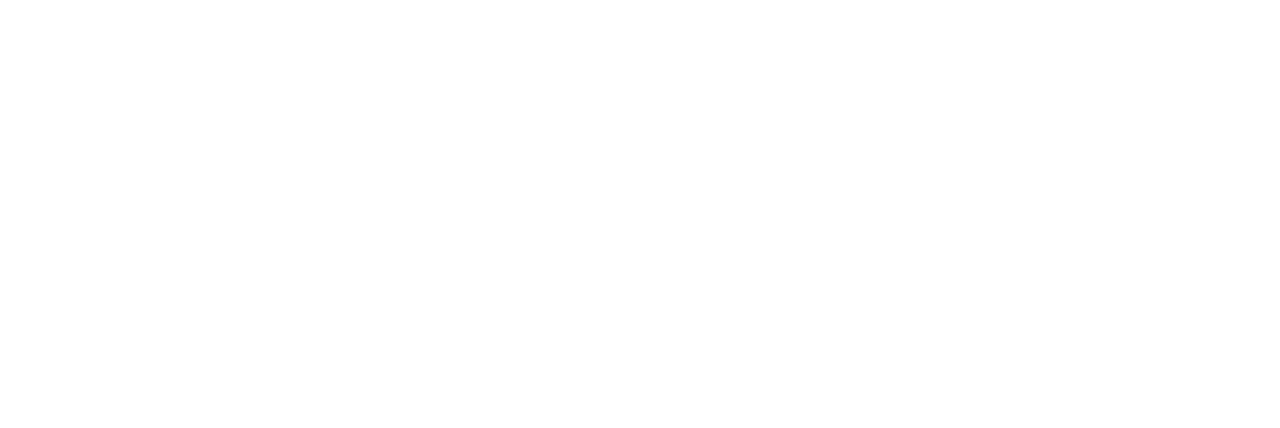
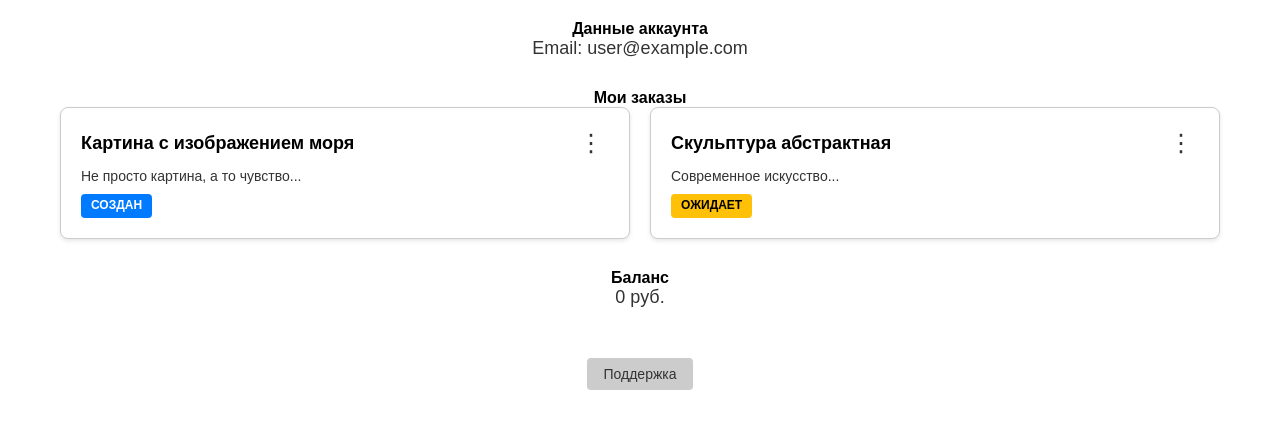
Before and after one commit to Zhitnikov/web-tg-ad-marketplace, a React (Vite) app in the folder frontend/: page /home in a window 1280 px wide. Before the commit this address had no page. Shown: the top 428 px of the page. Built offline with nearby package versions, Linux system fonts and the light colour scheme.

Commit message:
feat: add base homepage

```diff
--- a/frontend/src/App.tsx
+++ b/frontend/src/App.tsx
@@ -2,6 +2,7 @@
 import Auth from './pages/Auth';
 import MyOrders from "./pages/MyOrders.tsx";
 import WalletReplenish from "./pages/WalletReplenish.tsx";
+import Home from "./pages/Home.tsx";
 
 function App() {
     return (
@@ -12,6 +13,7 @@
                     <Route path="/auth" element={<Auth />} />
                     <Route path="/my-orders" element={<MyOrders />} />
                     <Route path="/wallet-replenish" element={<WalletReplenish />} />
+                    <Route path="/home" element={<Home />} />
                 </Routes>
             </div>
         </Router>
--- /dev/null
+++ b/frontend/src/components/home/AccountInfo.tsx
@@ -0,0 +1,16 @@
+import React from 'react';
+
+interface AccountInfoProps {
+    email: string;
+}
+
+const AccountInfo: React.FC<AccountInfoProps> = ({ email }) => {
+    return (
+        <div className="account-info">
+            <h2>Данные аккаунта</h2>
+            <p>Email: {email}</p>
+        </div>
+    );
+};
+
+export default AccountInfo;
--- /dev/null
+++ b/frontend/src/components/home/Balance.tsx
@@ -0,0 +1,19 @@
+import React, { useState, useEffect } from 'react';
+
+const Balance: React.FC = () => {
+    const [balance, setBalance] = useState<number>(0);
+
+    useEffect(() => {
+        const storedBalance = localStorage.getItem('balance');
+        setBalance(storedBalance ? parseFloat(storedBalance) : 0);
+    }, []);
+
+    return (
+        <div className="balance">
+            <h2>Баланс</h2>
+            <p>{balance} руб.</p>
+        </div>
+    );
+};
+
+export default Balance;
--- /dev/null
+++ b/frontend/src/components/home/MiniOrders.tsx
@@ -0,0 +1,33 @@
+import React from 'react';
+import OrderCard from '../orders/OrderCard';
+import type { Order } from '../../types/orderTypes';
+
+const mockMiniOrders: Order[] = [
+    {
+        id: '1',
+        name: 'Картина с изображением моря',
+        description: 'Не просто картина, а то чувство...',
+        status: 'создан',
+    },
+    {
+        id: '2',
+        name: 'Скульптура абстрактная',
+        description: 'Современное искусство...',
+        status: 'ожидает',
+    },
+];
+
+const MiniOrders: React.FC = () => {
+    return (
+        <div className="mini-orders">
+            <h2>Мои заказы</h2>
+            <div className="mini-orders-list">
+                {mockMiniOrders.map((order) => (
+                    <OrderCard key={order.id} order={order} />
+                ))}
+            </div>
+        </div>
+    );
+};
+
+export default MiniOrders;
--- /dev/null
+++ b/frontend/src/components/home/SupportButton.tsx
@@ -0,0 +1,16 @@
+import React from 'react';
+
+const SupportButton: React.FC = () => {
+    const handleSupportClick = () => {
+        console.log('Открытие поддержки');
+        // TODO: Логика
+    };
+
+    return (
+        <button className="support-button" onClick={handleSupportClick}>
+            Поддержка
+        </button>
+    );
+};
+
+export default SupportButton;
--- a/frontend/src/pages/Auth.tsx
+++ b/frontend/src/pages/Auth.tsx
@@ -1,4 +1,5 @@
 import React, { useState } from 'react';
+import { useNavigate } from 'react-router-dom';
 import type { LoginFormData, RegisterFormData } from '../types/authTypes';
 import ChoiceScreen from '../components/auth/ChoiceScreen';
 import LoginForm from '../components/auth/LoginForm';
@@ -16,9 +17,11 @@
         email: '',
         phone: '',
         password: '',
-        userType: '', // Нет дефолта
+        userType: '',
         city: '',
     });
+
+    const navigate = useNavigate();
 
     const handleLoginChange = (e: React.ChangeEvent<HTMLInputElement>) => {
         const { name, value } = e.target;
@@ -39,7 +42,8 @@
             updatedData = { ...updatedData, phone: loginInput, email: undefined };
         }
         console.log('Данные входа:', updatedData);
-        // TODO: апи для входа
+        // TODO: API для входа
+        navigate('/home');
     };
 
     const handleRegisterEmailSubmit = (e: React.FormEvent<HTMLFormElement>) => {
@@ -50,8 +54,8 @@
     const handleRegisterMainSubmit = (e: React.FormEvent<HTMLFormElement>) => {
         e.preventDefault();
         console.log('Данные регистрации:', registerData);
-        // TODO: апи для регистрации
-        setMode('login');
+        // TODO: API для регистрации
+        navigate('/home');
     };
 
     const isValidEmail = (value: string) => /^[^\s@]+@[^\s@]+\.[^\s@]+$/.test(value);
--- /dev/null
+++ b/frontend/src/pages/Home.tsx
@@ -0,0 +1,20 @@
+import React from 'react';
+import AccountInfo from '../components/home/AccountInfo';
+import MiniOrders from '../components/home/MiniOrders';
+import Balance from '../components/home/Balance';
+import SupportButton from '../components/home/SupportButton';
+
+const mockEmail = 'user@example.com';
+
+const Home: React.FC = () => {
+    return (
+        <div className="home-container">
+            <AccountInfo email={mockEmail} />
+            <MiniOrders />
+            <Balance />
+            <SupportButton />
+        </div>
+    );
+};
+
+export default Home;
--- /dev/null
+++ b/frontend/src/sass/blocks/home.scss
@@ -0,0 +1,62 @@
+.home-container {
+  max-width: 1200px;
+  margin: 0 auto;
+  padding: 20px;
+  background-color: #ffffff;
+  font-family: 'Arial', sans-serif;
+  display: flex;
+  flex-direction: column;
+  align-items: center;
+}
+
+.account-info, .balance {
+  width: 100%;
+  text-align: center;
+  margin-bottom: 30px;
+
+  h2 {
+    color: #000000;
+    font-weight: bold;
+  }
+
+  p {
+    color: #333333;
+    font-size: 18px;
+  }
+}
+
+.mini-orders {
+  width: 100%;
+  margin-bottom: 30px;
+
+  h2 {
+    text-align: center;
+    color: #000000;
+    font-weight: bold;
+  }
+
+  .mini-orders-list {
+    display: grid;
+    grid-template-columns: repeat(2, 1fr);
+    gap: 20px;
+
+    @media (max-width: 767px) {
+      grid-template-columns: 1fr;
+    }
+  }
+}
+
+.support-button {
+  padding: 8px 16px;
+  background-color: #cccccc;
+  color: #333333;
+  border: none;
+  border-radius: 4px;
+  cursor: pointer;
+  font-size: 14px;
+  margin-top: 20px;
+
+  &:hover {
+    background-color: #bbbbbb;
+  }
+}
--- a/frontend/src/sass/style.scss
+++ b/frontend/src/sass/style.scss
@@ -5,6 +5,7 @@
 @use "blocks/auth.scss";
 @use "blocks/orders.scss";
 @use "blocks/wallet.scss";
+@use "blocks/home.scss";
 
 @use "ui/titles.scss";
 @use "ui/buttons.scss";
```
